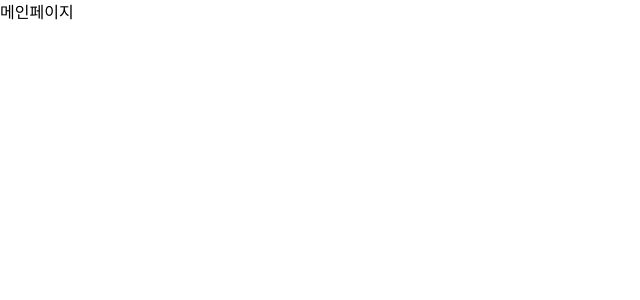
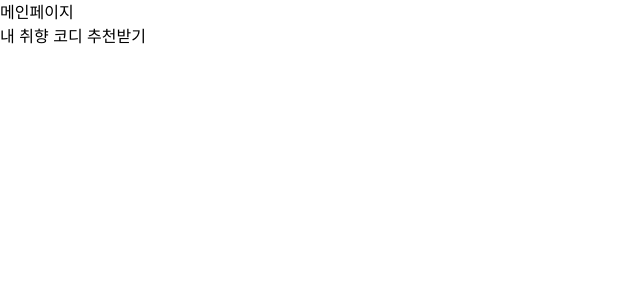
Before and after one commit to 6chenodongja/6che, a Next.js app: page / in a window 1280 px wide. Shown: the top 300 px of the page, without its empty margins (0-640 px from the left). Built offline with nearby package versions, Linux system fonts and the light colour scheme.

Commit message:
feat: 임시저장

```diff
--- a/src/app/(providers)/(root)/page.tsx
+++ b/src/app/(providers)/(root)/page.tsx
@@ -1,7 +1,15 @@
 import React from 'react';
+import Link from 'next/link';
 
-function page() {
-    return <div>메인페이지</div>;
+function Page() {
+    return (
+        <div>
+            <div>메인페이지</div>
+            <Link href="/surveypage">
+                내 취향 코디 추천받기
+            </Link>
+        </div>
+    );
 }
 
-export default page;
+export default Page;
--- a/src/app/(providers)/(root)/surveypage/page.tsx
+++ b/src/app/(providers)/(root)/surveypage/page.tsx
@@ -1,12 +1,7 @@
-// "use client"
-// import React from 'react'
+import React from 'react';
 
-// function page() {
-//   return (
-//     <div>
+function surveypage() {
+    return <div>설문페이지</div>;
+}
 
-//     </div>
-//   )
-// }
-
-// export default page
+export default surveypage;
```
